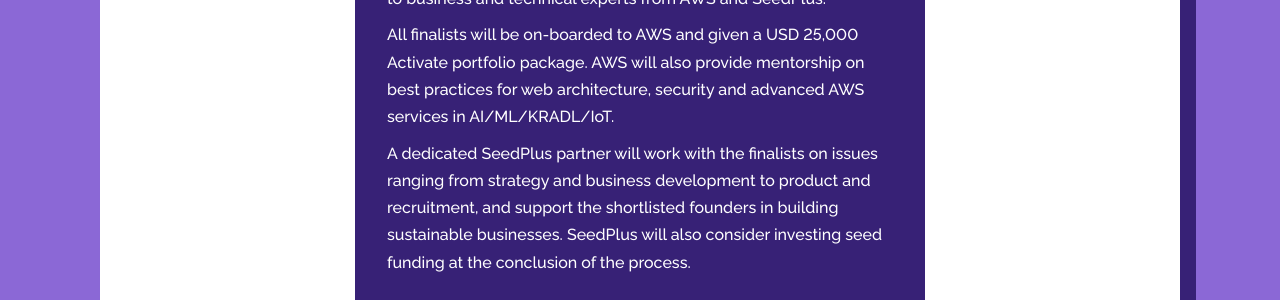
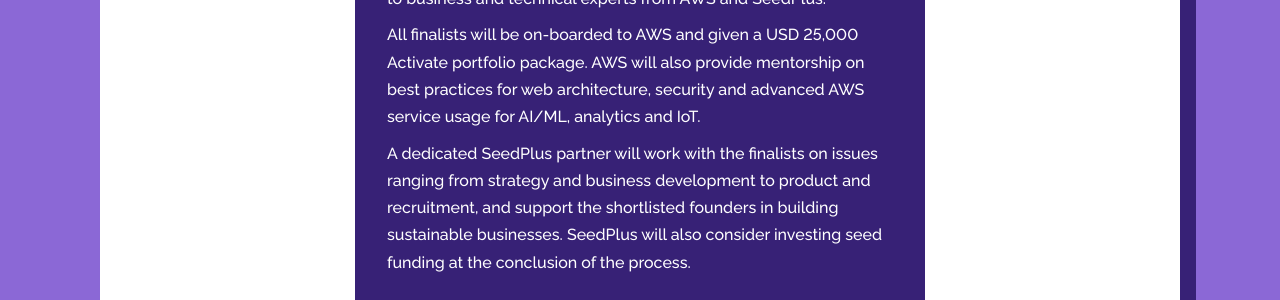
Before and after one commit to seedplus/alpha.seedplus.com, a Jekyll site: the page built from index.html, in a window 1280 px wide and 900 px high, scrolled down 3320 px. Shown: the part 235-535 px from the top of the window. Built offline with Jekyll 4.4.1, drawn with Linux system fonts in a browser that asks for light colours.

Commit message:
Update AWS offering copy

```diff
--- a/index.html
+++ b/index.html
@@ -98,7 +98,7 @@
         <h2>Finalists announced</h2>
         <div class='subtitle'>29 October, right here</div>
         <p>Post application, at least five startups will be shortlisted as finalists and recognised as one of the best early stage start-ups in ASEAN. These start-ups will be assigned two primary mentors for three months – one each from AWS and SeedPlus – and be given access to business and technical experts from AWS and SeedPlus.</p>
-        <p>All finalists will be on-boarded to AWS and given a USD 25,000 Activate portfolio package. AWS will also provide mentorship on best practices for web architecture, security and advanced AWS services in AI/ML/KRADL/IoT.</p>
+        <p>All finalists will be on-boarded to AWS and given a USD 25,000 Activate portfolio package. AWS will also provide mentorship on best practices for web architecture, security and advanced AWS service usage for AI/ML, analytics and IoT.</p>
         <p>A dedicated SeedPlus partner will work with the finalists on issues ranging from strategy and business development to product and recruitment, and support the shortlisted founders in building sustainable businesses. SeedPlus will also consider investing seed funding at the conclusion of the process.</p>
 
         <h3 id='notify'>Want to get notified?</h3>
```
